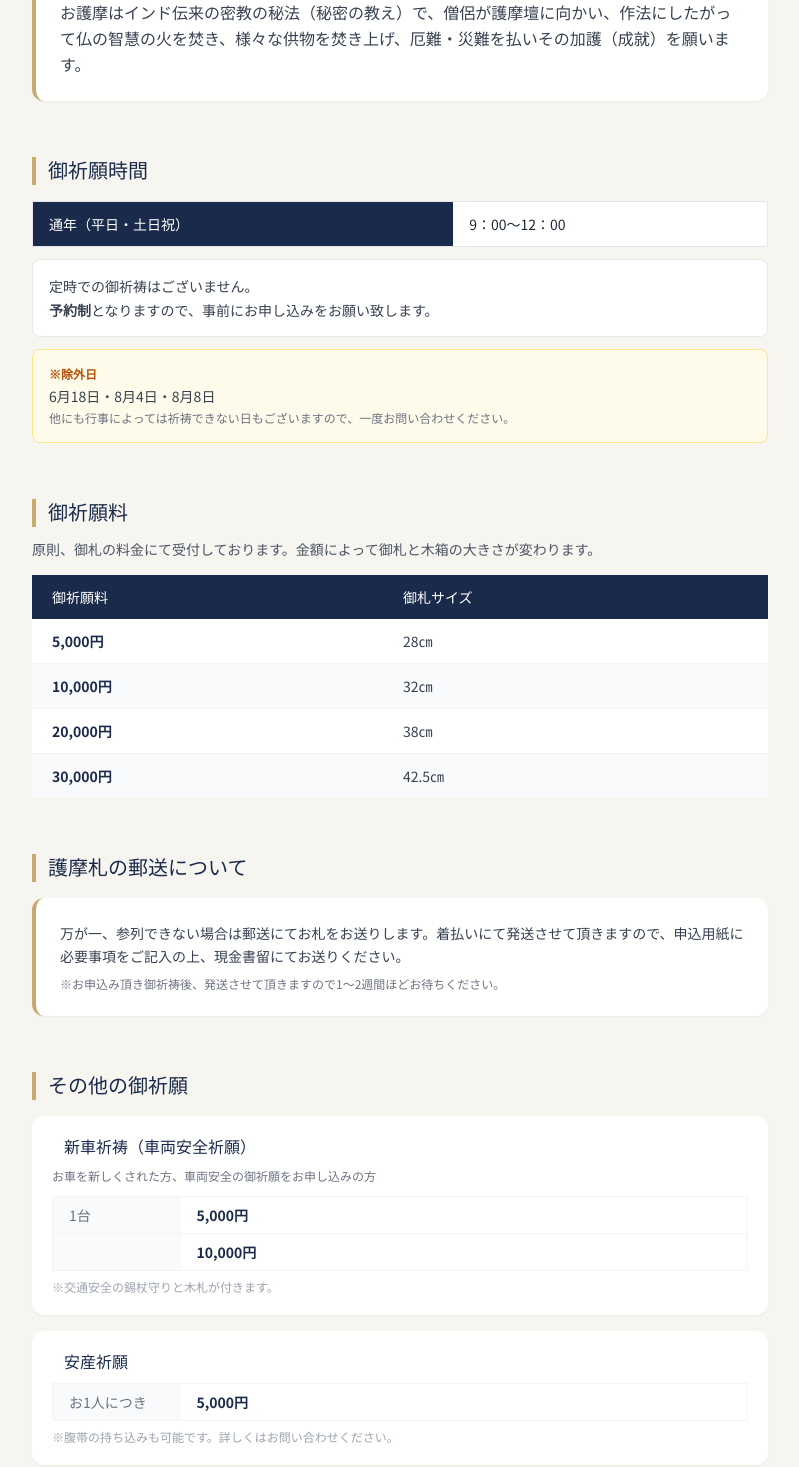
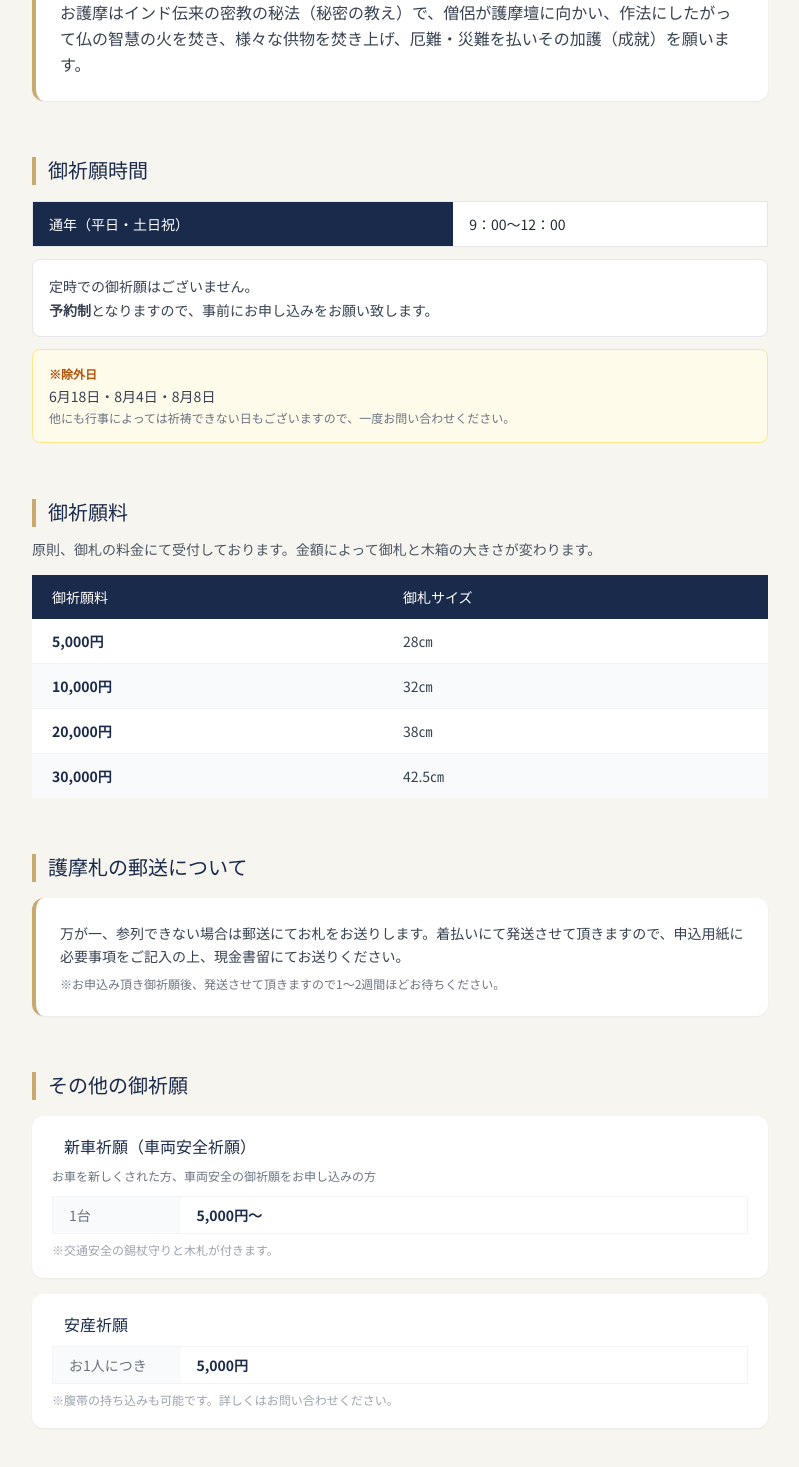
Before and after one commit to tachikikannon/tachikikannon, a Next.js app: page /prayer in a window 1280 px wide. Shown: the part 777-2244 px from the top of the page, without its empty margins (240-1039 px from the left). Built offline with nearby package versions, Linux system fonts and the light colour scheme; no server answers; the database is empty.

Commit message:
Fix 御祈祷→御祈願 throughout; set 新車祈願 to 5,000円〜 only

```diff
--- a/src/app/prayer/page.tsx
+++ b/src/app/prayer/page.tsx
@@ -84,7 +84,7 @@ export default async function PrayerPage() {
               </table>
             </div>
             <div className="mt-3 bg-white rounded-lg p-4 text-sm text-gray-700 border border-gray-200 space-y-1">
-              <p>定時での御祈祷はございません。</p>
+              <p>定時での御祈願はございません。</p>
               <p><strong>予約制</strong>となりますので、事前にお申し込みをお願い致します。</p>
             </div>
             <div className="mt-3 bg-amber-50 border border-amber-200 rounded-lg p-4 text-sm text-gray-700 space-y-1">
@@ -119,23 +119,21 @@ export default async function PrayerPage() {
             <h2 className="text-xl font-serif text-navy mb-1 pl-3 border-l-4 border-gold">護摩札の郵送について</h2>
             <div className="mt-4 bg-white rounded-xl p-6 shadow-sm border-l-4 border-gold text-sm text-gray-700 leading-relaxed space-y-2">
               <p>{c.prayer_mail_text}</p>
-              <p className="text-xs text-gray-500">※お申込み頂き御祈祷後、発送させて頂きますので1〜2週間ほどお待ちください。</p>
+              <p className="text-xs text-gray-500">※お申込み頂き御祈願後、発送させて頂きますので1〜2週間ほどお待ちください。</p>
             </div>
           </section>
           <section>
             <h2 className="text-xl font-serif text-navy mb-1 pl-3 border-l-4 border-gold">その他の御祈願</h2>
             <div className="mt-4 space-y-4">
               <div className="bg-white rounded-xl p-5 shadow-sm">
-                <h3 className="font-medium text-navy pl-3 border-l-3 border-gold mb-2">新車祈祷（車両安全祈願）</h3>
+                <h3 className="font-medium text-navy pl-3 border-l-3 border-gold mb-2">新車祈願（車両安全祈願）</h3>
                 <p className="text-xs text-gray-500 mb-3">{c.prayer_car_desc}</p>
                 <table className="w-full text-sm border-collapse mb-2">
                   <tbody>
-                    {[['1台', '5,000円'], ['', '10,000円']].map(([k, v], i) => (
-                      <tr key={i} className="border border-gray-100">
-                        <td className="px-4 py-2 text-gray-500 bg-gray-50 w-32">{k}</td>
-                        <td className="px-4 py-2 font-bold text-navy">{v}</td>
-                      </tr>
-                    ))}
+                    <tr className="border border-gray-100">
+                      <td className="px-4 py-2 text-gray-500 bg-gray-50 w-32">1台</td>
+                      <td className="px-4 py-2 font-bold text-navy">5,000円〜</td>
+                    </tr>
                   </tbody>
                 </table>
                 <p className="text-xs text-gray-400">{c.prayer_car_note}</p>
```
